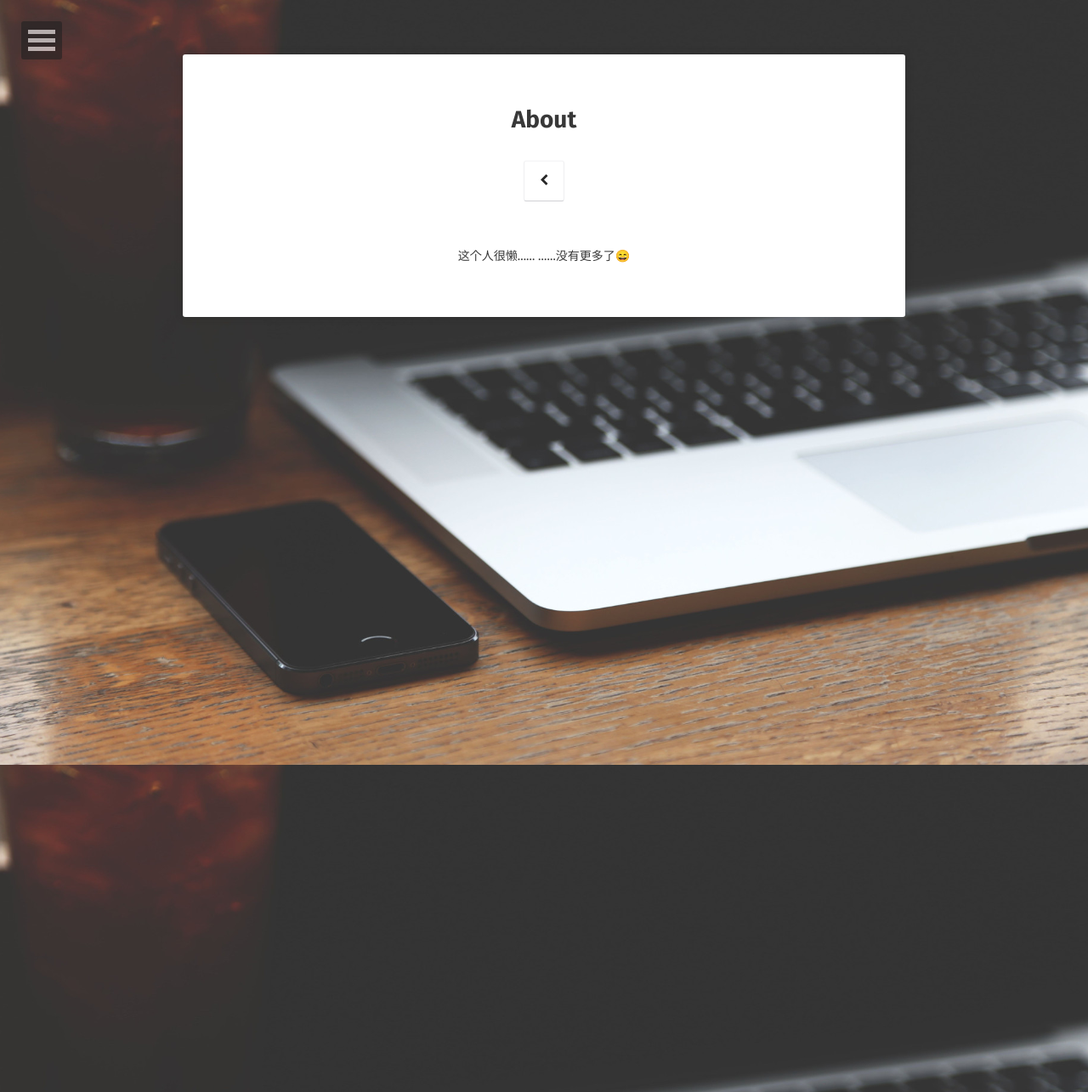
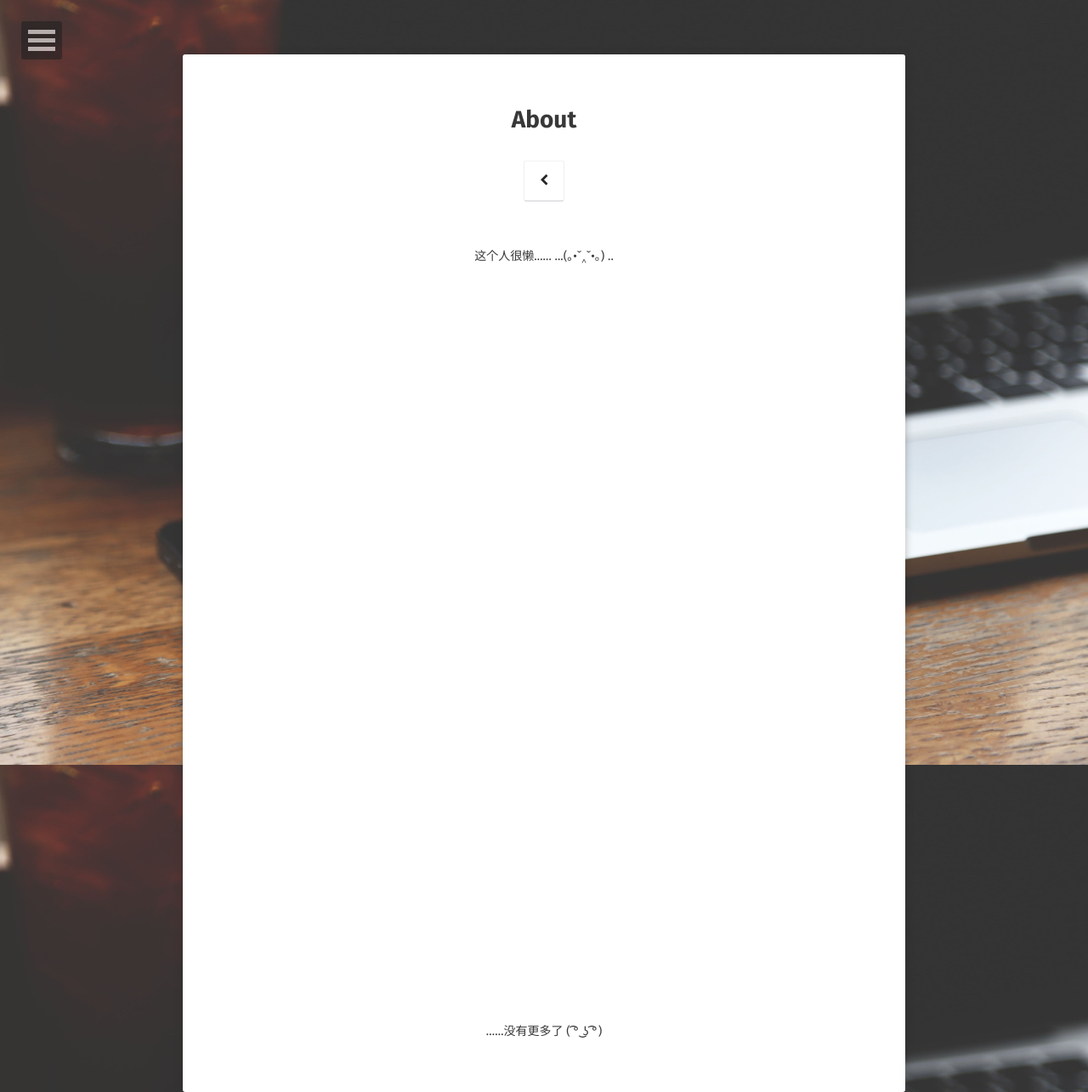
Before and after one commit to mogeli1992/mogeli1992.github.io, a Jekyll site: the page built from about/index.md, in a window 1280 px wide. Shown: the whole page at 85% size. Built offline with Jekyll 4.4.1, drawn with Linux system fonts in a browser that asks for light colours; some web fonts are replaced.

Commit message:
modify 'about'

```diff
--- a/about/index.md
+++ b/about/index.md
@@ -7,11 +7,40 @@ comments: false
 ---
 
 <center>这个人很懒……
+...(｡•ˇ‸ˇ•｡) .. </center>
+<br>
+<br>
+<br>
+<br>
+<br>
+<br>
+<br>
+<br>
+<br>
+<br>
+<br>
+<br>
+<br>
+<br>
+<br>
+<br>
+<br>
+<br>
+<br>
+<br>
+<br>
+<br>
+<br>
+<br>
+<br>
+<br>
+<br>
+<br>
+<br>
+<br>
+<br>
+<br>
+<br>
 
-
-
-
-
-
-
-……没有更多了😄</center>
+<center>……没有更多了
+( ͡° ͜ʖ ͡°) </center>
```
